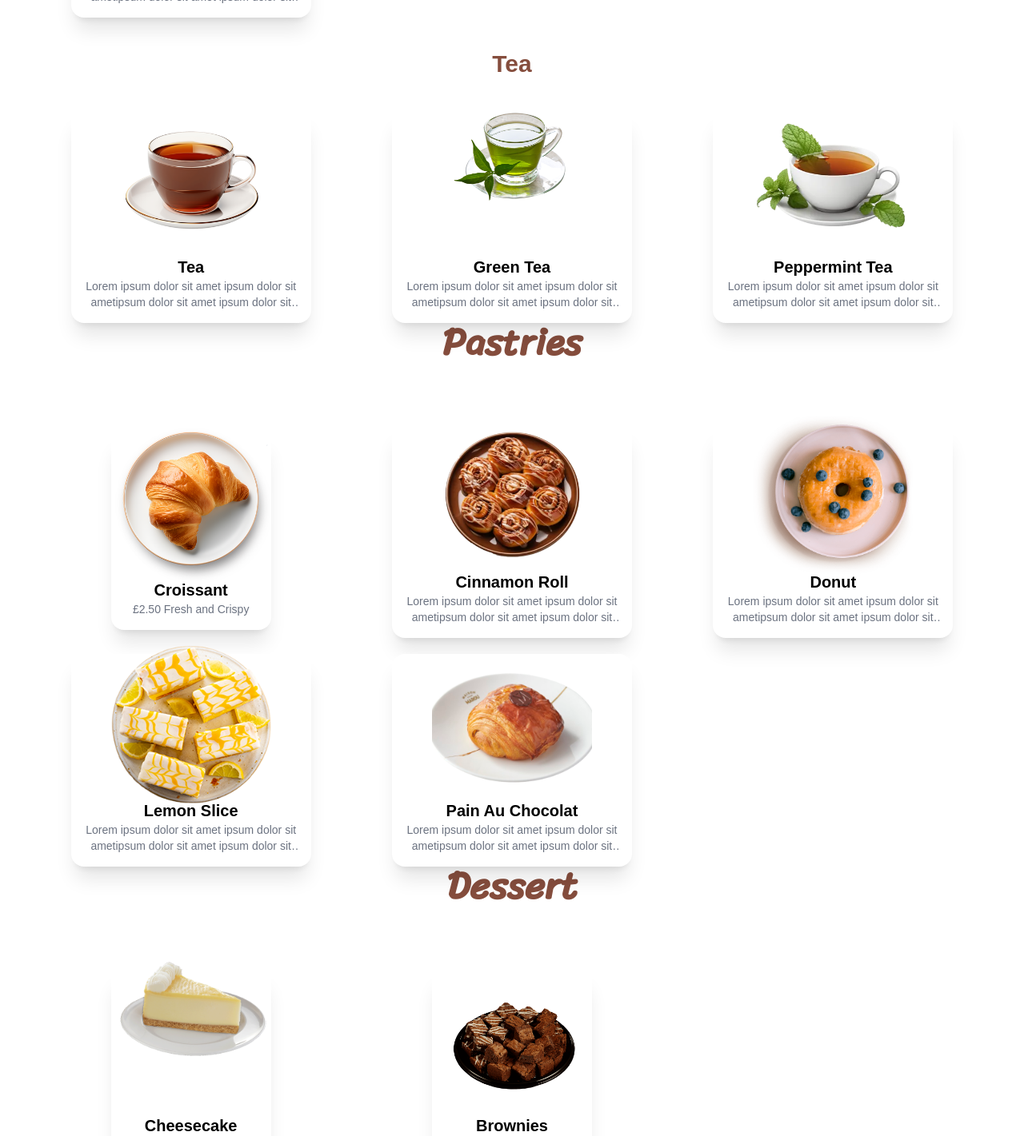
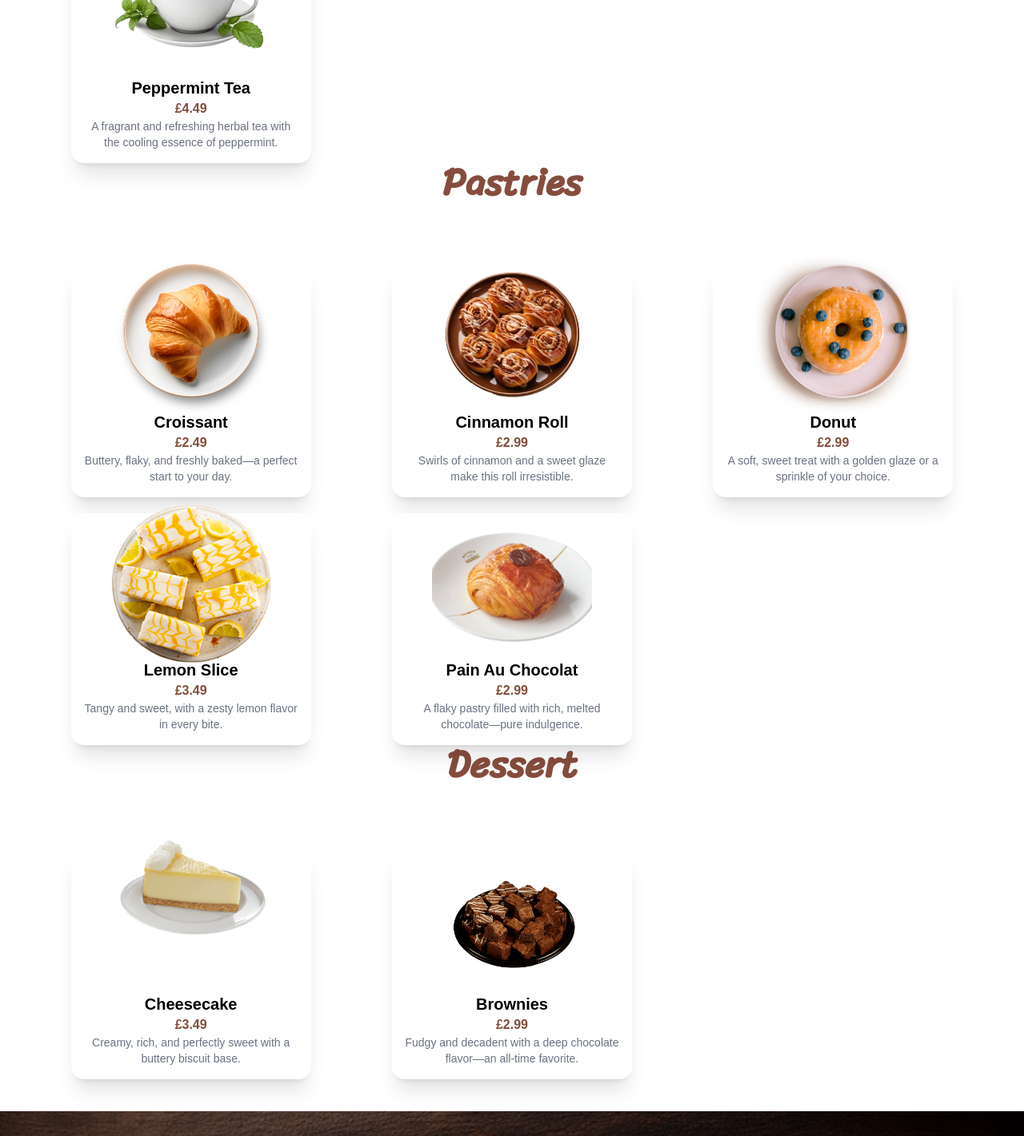
Before and after one commit to KamilSzczesiak/Cafe, a React (Vite) app: page / in a window 1280 px wide. Shown: the part 2240-3661 px from the top of the page at 80% size. Built offline with nearby package versions, Linux system fonts and the light colour scheme.

Commit message:
Updated Menu Descriptions and Prices, made prices be on their own line and different colour to stand out more

```diff
--- a/src/components/Menu.jsx
+++ b/src/components/Menu.jsx
@@ -23,7 +23,7 @@ const DrinksData = [
     img: Espresso,
     name: "Espresso",
     description:
-      "£4.99 - That's that me Espresso",
+      "£3.99 | Start your morning the right way, with our fresh and steamy hot shot of premium espresso.",
     aosDelay: "100",
   },
   {
@@ -31,7 +31,7 @@ const DrinksData = [
     img: Americano,
     name: "Americano",
     description:
-      "Lorem ipsum dolor sit amet ipsum dolor sit ametipsum dolor sit amet ipsum dolor sit amet",
+      "£4.99 | A classic coffee experience with a robust flavor and rich aroma, made with the finest beans.",
     aosDelay: "300",
   },
   {
@@ -39,7 +39,7 @@ const DrinksData = [
     img: Cappuccino,
     name: "Cappuccino",
     description:
-      "Lorem ipsum dolor sit amet ipsum dolor sit ametipsum dolor sit amet ipsum dolor sit amet",
+      "£4.99 | A delightful mix of espresso, steamed milk, and a frothy top sprinkled with cocoa.",
     aosDelay: "500",
   },
   {
@@ -47,29 +47,29 @@ const DrinksData = [
     img: Latte,
     name: "Latte",
     description:
-      "Lorem ipsum dolor sit amet ipsum dolor sit ametipsum dolor sit amet ipsum dolor sit amet",
+      "£4.99 | Smooth, creamy, and perfectly balanced with a rich shot of espresso and velvety milk.",
     aosDelay: "500",
   },
   {
-    id: "gap-1", // Placeholder ID
-    img: null, // No image for gap
-    name: "", // Empty name
-    description: "", // Empty description
-    aosDelay: "0", // No animation
+    id: "gap-1",
+    img: null,
+    name: "",
+    description: "",
+    aosDelay: "0",
   },
   {
-    id: "gap-2", // Placeholder ID
-    img: null, // No image for gap
-    name: "", // Empty name
-    description: "", // Empty description
-    aosDelay: "0", // No animation
+    id: "gap-2",
+    img: null,
+    name: "",
+    description: "",
+    aosDelay: "0",
   },
   {
     id: 5,
     img: Tea,
     name: "Tea",
     description:
-      "Lorem ipsum dolor sit amet ipsum dolor sit ametipsum dolor sit amet ipsum dolor sit amet",
+      "£3.99 | A comforting cup of classic tea, steeped to perfection for a soothing break.",
     aosDelay: "500",
   },
   {
@@ -77,7 +77,7 @@ const DrinksData = [
     img: GreenTea,
     name: "Green Tea",
     description:
-      "Lorem ipsum dolor sit amet ipsum dolor sit ametipsum dolor sit amet ipsum dolor sit amet",
+      "£4.49 | Light, refreshing, and packed with antioxidants—enjoy the pure goodness of green tea.",
     aosDelay: "500",
   },
   {
@@ -85,17 +85,18 @@ const DrinksData = [
     img: PeppermintTea,
     name: "Peppermint Tea",
     description:
-      "Lorem ipsum dolor sit amet ipsum dolor sit ametipsum dolor sit amet ipsum dolor sit amet",
+      "£4.49 | A fragrant and refreshing herbal tea with the cooling essence of peppermint.",
     aosDelay: "500",
   },
 ];
+
 const PastriesData = [
   {
     id: 1,
     img: Croissant,
     name: "Croissant",
     description:
-      "£2.50 Fresh and Crispy",
+      "£2.49 | Buttery, flaky, and freshly baked—a perfect start to your day.",
     aosDelay: "100",
   },
   {
@@ -103,7 +104,7 @@ const PastriesData = [
     img: CinnamonRoll,
     name: "Cinnamon Roll",
     description:
-      "Lorem ipsum dolor sit amet ipsum dolor sit ametipsum dolor sit amet ipsum dolor sit amet",
+      "£2.99 | Swirls of cinnamon and a sweet glaze make this roll irresistible.",
     aosDelay: "300",
   },
   {
@@ -111,7 +112,7 @@ const PastriesData = [
     img: Donut,
     name: "Donut",
     description:
-      "Lorem ipsum dolor sit amet ipsum dolor sit ametipsum dolor sit amet ipsum dolor sit amet",
+      "£2.99 | A soft, sweet treat with a golden glaze or a sprinkle of your choice.",
     aosDelay: "500",
   },
   {
@@ -119,7 +120,7 @@ const PastriesData = [
     img: LemonSlice,
     name: "Lemon Slice",
     description:
-      "Lorem ipsum dolor sit amet ipsum dolor sit ametipsum dolor sit amet ipsum dolor sit amet",
+      "£3.49 | Tangy and sweet, with a zesty lemon flavor in every bite.",
     aosDelay: "500",
   },
   {
@@ -127,7 +128,7 @@ const PastriesData = [
     img: PainAuChocolat,
     name: "Pain Au Chocolat",
     description:
-      "Lorem ipsum dolor sit amet ipsum dolor sit ametipsum dolor sit amet ipsum dolor sit amet",
+      "£2.99 | A flaky pastry filled with rich, melted chocolate—pure indulgence.",
     aosDelay: "500",
   },
 ];
@@ -138,7 +139,7 @@ const DessertData = [
     img: Cheesecake,
     name: "Cheesecake",
     description:
-      "£2.50 Fresh and Crispy",
+      "£3.49 | Creamy, rich, and perfectly sweet with a buttery biscuit base.",
     aosDelay: "100",
   },
   {
@@ -146,44 +147,32 @@ const DessertData = [
     img: Brownies,
     name: "Brownies",
     description:
-      "£2.50 Fresh and Crispy",
+      "£2.99 | Fudgy and decadent with a deep chocolate flavor—an all-time favorite.",
     aosDelay: "100",
   },
 ];
+
+const formatDescription = (description) => {
+  const [price, ...rest] = description.split(" | ");
+  return { price, details: rest.join(" | ") };
+};
+
 const Services = () => {
   return (
     <>
       <span id="services"></span>
       <div className="py-10">
         <div className="container">
-          {/* Heading section  */}
+          {/* Drinks Section */}
           <div id="drinks" className="text-center mb-20">
-            <h1 className="text-4xl font-bold font-cursive text-gray-800">
-              Best Options For You
-            </h1>
-          </div>
-          <div className="text-center mb-20">
             <h1 className="text-5xl font-bold font-cursive2 text-primary">
               Drinks
             </h1>
           </div>
-          {/* Services Card section  */}
           <div className="grid grid-cols-1 sm:grid-cols-2 md:grid-cols-3 gap-14 md:gap-5 place-items-center">
-  {/* Coffee Title */}
-  <div className="w-full text-center my-5 md:col-span-3">
-    <h2 className="text-3xl font-bold text-primary">Coffee</h2>
-  </div>
-
-  {/* Drinks Cards */}
-  {DrinksData.map((service) => (
-    <>
-      {service.id === 5 && (
-        // Add the "Tea" title before rendering the Green Tea item
-        <div key="tea-title" className="w-full text-center my-5 md:col-span-3">
-          <h2 className="text-3xl font-bold text-primary">Tea</h2>
-        </div>
-      )}
-      {service.img ? (
+            {DrinksData.map(
+              (service) =>
+                service.img && (
                   <div
                     key={service.id}
                     data-aos="fade-up"
@@ -194,23 +183,33 @@ const Services = () => {
                       <img
                         src={service.img}
                         alt={service.name}
-              className="max-w-[200px] block mx-auto transform -translate-y-14
-                  group-hover:scale-105 group-hover:rotate-6 duration-300 mt-11"
+                        className="max-w-[200px] block mx-auto transform -translate-y-14 group-hover:scale-105 group-hover:rotate-6 duration-300 mt-11"
                       />
                     </div>
                     <div className="p-4 text-center">
                       <h1 className="text-xl font-bold">{service.name}</h1>
-            <p className="text-gray-500 group-hover:text-white duration-high text-sm line-clamp-2">
-              {service.description}
+                      {(() => {
+                        const { price, details } = formatDescription(
+                          service.description
+                        );
+                        return (
+                          <>
+                            <p className="text-primary font-bold text-md">
+                              {price}
                             </p>
+                            <p className="text-gray-500 group-hover:text-white duration-high text-sm">
+                              {details}
+                            </p>
+                          </>
+                        );
+                      })()}
                     </div>
                   </div>
-      ) : (
-        <div key={service.id} className="invisible"></div>
+                )
             )}
-    </>
-  ))}
           </div>
+
+          {/* Pastries Section */}
           <div id="pastries" className="text-center mb-20">
             <h1 className="text-5xl font-bold font-cursive2 text-primary">
               Pastries
@@ -219,6 +218,7 @@ const Services = () => {
           <div className="grid grid-cols-1 sm:grid-cols-2 md:grid-cols-3 gap-14 md:gap-5 place-items-center">
             {PastriesData.map((service) => (
               <div
+                key={service.id}
                 data-aos="fade-up"
                 data-aos-delay={service.aosDelay}
                 className="rounded-2xl bg-white hover:bg-primary hover:text-white relative shadow-xl duration-high group max-w-[300px]"
@@ -226,22 +226,33 @@ const Services = () => {
                 <div className="h-[122px]">
                   <img
                     src={service.img}
-                    alt=""
-                    className="max-w-[200px] block mx-auto transform -translate-y-14
-                  group-hover:scale-105 group-hover:rotate-6 duration-300 mt-11"
+                    alt={service.name}
+                    className="max-w-[200px] block mx-auto transform -translate-y-14 group-hover:scale-105 group-hover:rotate-6 duration-300 mt-11"
                   />
                 </div>
                 <div className="p-4 text-center">
-                  <div className="w-full "></div>
                   <h1 className="text-xl font-bold">{service.name}</h1>
-                  <p className="text-gray-500 group-hover:text-white duration-high text-sm line-clamp-2">
-                    {service.description}
+                  {(() => {
+                    const { price, details } = formatDescription(
+                      service.description
+                    );
+                    return (
+                      <>
+                        <p className="text-primary font-bold text-md">
+                          {price}
                         </p>
+                        <p className="text-gray-500 group-hover:text-white duration-high text-sm">
+                          {details}
+                        </p>
+                      </>
+                    );
+                  })()}
                 </div>
               </div>
             ))}
           </div>
-          <div id="dessert" className="text-center mb-20">
+          {/* Dessert Section */}
+          <div id="desert" className="text-center mb-20">
             <h1 className="text-5xl font-bold font-cursive2 text-primary">
               Dessert
             </h1>
@@ -249,6 +260,7 @@ const Services = () => {
           <div className="grid grid-cols-1 sm:grid-cols-2 md:grid-cols-3 gap-14 md:gap-5 place-items-center">
             {DessertData.map((service) => (
               <div
+                key={service.id}
                 data-aos="fade-up"
                 data-aos-delay={service.aosDelay}
                 className="rounded-2xl bg-white hover:bg-primary hover:text-white relative shadow-xl duration-high group max-w-[300px]"
@@ -256,17 +268,27 @@ const Services = () => {
                 <div className="h-[122px]">
                   <img
                     src={service.img}
-                    alt=""
-                    className="max-w-[200px] block mx-auto transform -translate-y-14
-                  group-hover:scale-105 group-hover:rotate-6 duration-300 mt-11"
+                    alt={service.name}
+                    className="max-w-[200px] block mx-auto transform -translate-y-14 group-hover:scale-105 group-hover:rotate-6 duration-300 mt-11"
                   />
                 </div>
                 <div className="p-4 text-center">
-                  <div className="w-full "></div>
                   <h1 className="text-xl font-bold">{service.name}</h1>
-                  <p className="text-gray-500 group-hover:text-white duration-high text-sm line-clamp-2">
-                    {service.description}
+                  {(() => {
+                    const { price, details } = formatDescription(
+                      service.description
+                    );
+                    return (
+                      <>
+                        <p className="text-primary font-bold text-md">
+                          {price}
                         </p>
+                        <p className="text-gray-500 group-hover:text-white duration-high text-sm">
+                          {details}
+                        </p>
+                      </>
+                    );
+                  })()}
                 </div>
               </div>
             ))}
```
Lines whose indentation alone changed are shown as unchanged.
